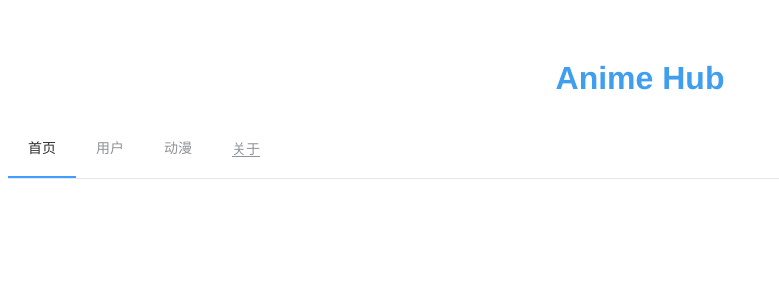
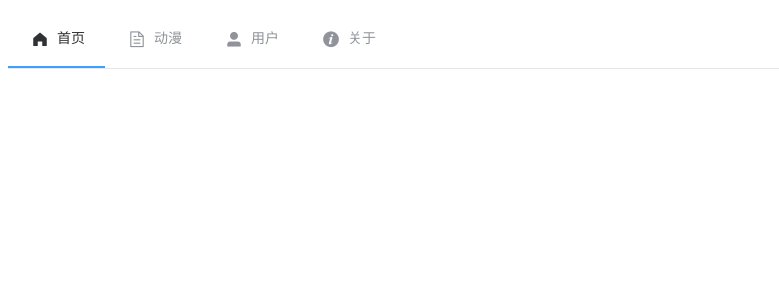
Before and after one commit to injahow/AniHub, a Vue app in the folder view/: page /#/ in a window 1280 px wide. Shown: the top 300 px of the page, without its empty margins (0-779 px from the left). Built offline with nearby package versions, Linux system fonts and the light colour scheme.

Commit message:
style: beautify view & add navigation

```diff
--- a/view/index.html
+++ b/view/index.html
@@ -1,12 +1,15 @@
 <!DOCTYPE html>
 <html>
+
 <head>
   <meta charset="utf-8">
   <meta name="viewport" content="width=device-width,initial-scale=1.0">
   <title>Anime Hub</title>
 </head>
+
 <body>
   <div id="app"></div>
   <!-- built files will be auto injected -->
 </body>
+
 </html>
--- a/view/src/App.vue
+++ b/view/src/App.vue
@@ -1,20 +1,32 @@
 <template>
   <div id="app">
-    <h1 style="color: #409EEF;">Anime Hub</h1>
-    <el-menu :default-active="activeIndex" mode="horizontal" @select="handleSelect">
-      <el-menu-item index="1">首页</el-menu-item>
-      <el-menu-item index="2">用户</el-menu-item>
-      <el-menu-item index="3">动漫</el-menu-item>
-      <el-menu-item index="4">
-        <a href="https://injahow.com" target="_blank">关于</a>
-      </el-menu-item>
-    </el-menu>
-    <router-view v-if="isRouterAlive" />
+    <div class="header">
+      <el-menu :default-active="this.$route.path" mode="horizontal" router @select="handleSelect">
+        <el-menu-item index="/">
+          <i class="el-icon-s-home"></i>首页
+        </el-menu-item>
+
+        <el-menu-item index="/anime">
+          <i class="el-icon-document"></i>动漫
+        </el-menu-item>
+
+        <el-menu-item index="/user" router="user">
+          <i class="el-icon-user-solid"></i>用户
+        </el-menu-item>
+
+        <el-menu-item index="/about">
+          <i class="el-icon-info"></i>关于
+        </el-menu-item>
+      </el-menu>
+    </div>
+
+    <router-view style="text-align: left;" v-if="isRouterAlive" />
   </div>
 </template>
 
 <script>
 export default {
+  name: "App",
   provide() {
     return {
       reload: this.reload,
@@ -23,7 +35,11 @@ export default {
   data() {
     return {
       isRouterAlive: true,
-      activeIndex: "1",
+    };
+  },
+  mounted() {
+    window.onresize = () => {
+      this.screenWidth = document.body.clientWidth;
     };
   },
   methods: {
@@ -34,7 +50,7 @@ export default {
       });
     },
     handleSelect(key, keyPath) {
-      console.log(key, keyPath);
+      //console.log(key, keyPath);
     },
   },
 };
@@ -47,6 +63,5 @@ export default {
   -moz-osx-font-smoothing: grayscale;
   text-align: center;
   color: #2c3e50;
-  margin-top: 60px;
 }
 </style>
--- a/view/src/components/anime.vue
+++ b/view/src/components/anime.vue
@@ -1,18 +1,22 @@
 <template>
   <el-table :data="tableData" width="100%" border>
     <el-table-column label="封面" width="120">
-      <template slot-scope="scope1">
-        <el-image :src="scope1.row.cover" alt style="width: 100px;height: 130px;" fit="fit"></el-image>
+      <template slot-scope="scope">
+        <el-image :src="scope.row.cover" alt style="width: 100px;height: 130px;" fit="fit"></el-image>
       </template>
     </el-table-column>
     <el-table-column prop="name" label="名称" width="120" sortable></el-table-column>
     <el-table-column
       prop="tags"
       label="标签"
-      width="90"
+      width="120"
       :filters="tags_options"
       :filter-method="filterHandler"
-    ></el-table-column>
+    >
+      <template slot-scope="scope">
+        <el-tag v-for="tag in scope.row.tags" :key="tag.name" effect="plain"> {{tag}} </el-tag>
+      </template>
+    </el-table-column>
     <el-table-column prop="region" label="地区" width="90" sortable></el-table-column>
     <el-table-column prop="publish" label="时间" sortable width="90"></el-table-column>
 
--- a/view/src/components/anime/add.vue
+++ b/view/src/components/anime/add.vue
@@ -11,7 +11,6 @@
     <el-form-item label="介绍">
       <el-input
         type="textarea"
-        :rows="8"
         autosize
         placeholder="请输入介绍"
         v-model="animeform.introduction"
@@ -74,12 +73,12 @@
     </el-form-item>
 
     <el-form-item label="发布时间">
-      <el-col :span="11">
+      <el-col>
         <el-date-picker
           type="month"
           placeholder="选择日期"
           v-model="animeform.publish"
-          style="width: 100%;"
+          style="width: 200px;"
         ></el-date-picker>
       </el-col>
     </el-form-item>
--- a/view/src/components/anime/edit.vue
+++ b/view/src/components/anime/edit.vue
@@ -23,6 +23,7 @@
 
     <el-form-item label="标签">
       <el-select
+        style="width:100%"
         v-model="animeform.tags"
         multiple
         filterable
@@ -41,7 +42,14 @@
     </el-form-item>
 
     <el-form-item label="声优">
-      <el-select filterable allow-create v-model="animeform.actor" multiple placeholder="请选择">
+      <el-select
+        style="width:100%"
+        filterable
+        allow-create
+        v-model="animeform.actor"
+        multiple
+        placeholder="请选择"
+      >
         <el-option
           v-for="item in actor_options"
           :key="item.value"
@@ -54,6 +62,7 @@
 
     <el-form-item label="STAFF">
       <el-select
+        style="width:80%"
         filterable
         allow-create
         default-first-option
@@ -81,12 +90,12 @@
     </el-form-item>
 
     <el-form-item label="发布时间">
-      <el-col :span="11">
+      <el-col>
         <el-date-picker
           type="month"
           placeholder="选择日期"
           v-model="animeform.publish"
-          style="width: 100%;"
+          style="width: 200px;"
         ></el-date-picker>
       </el-col>
       <el-button @click="resetValue(animeform,'publish')">重置</el-button>
```
Lines whose indentation alone changed are shown as unchanged.
